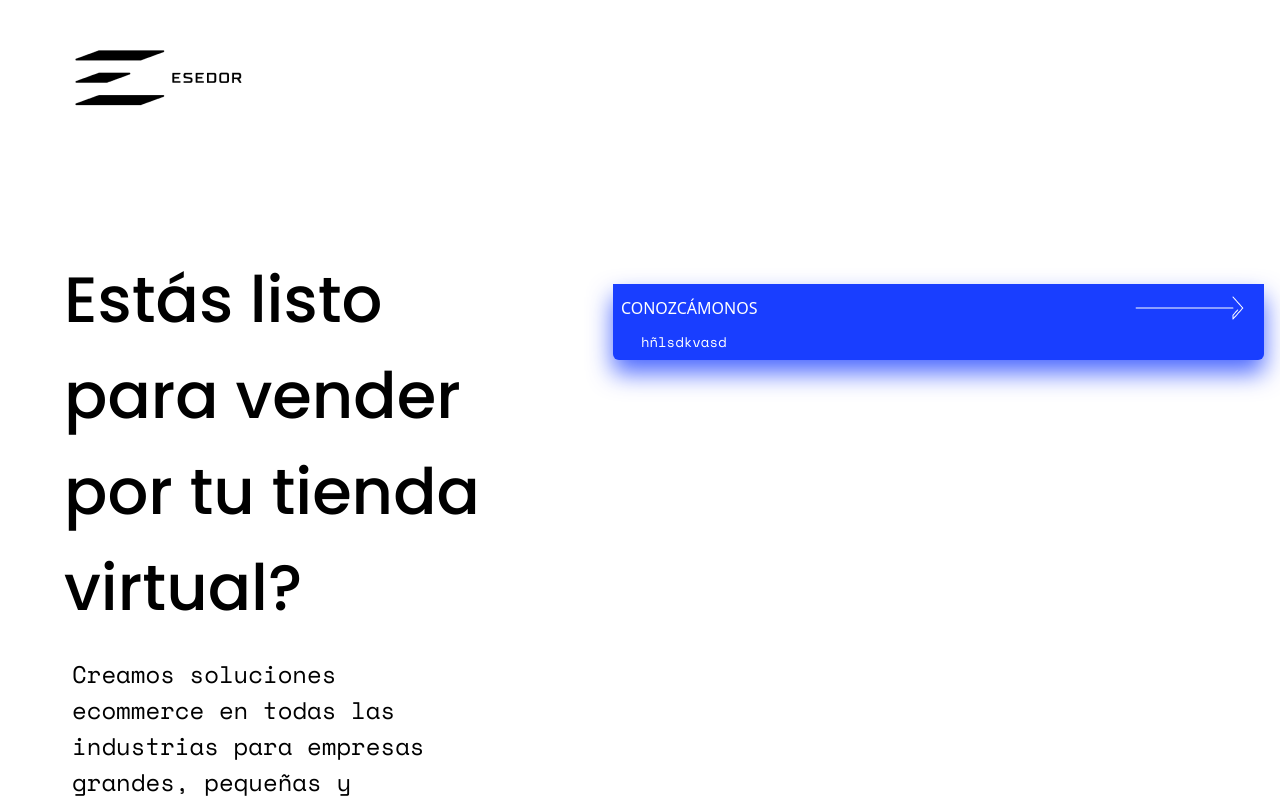
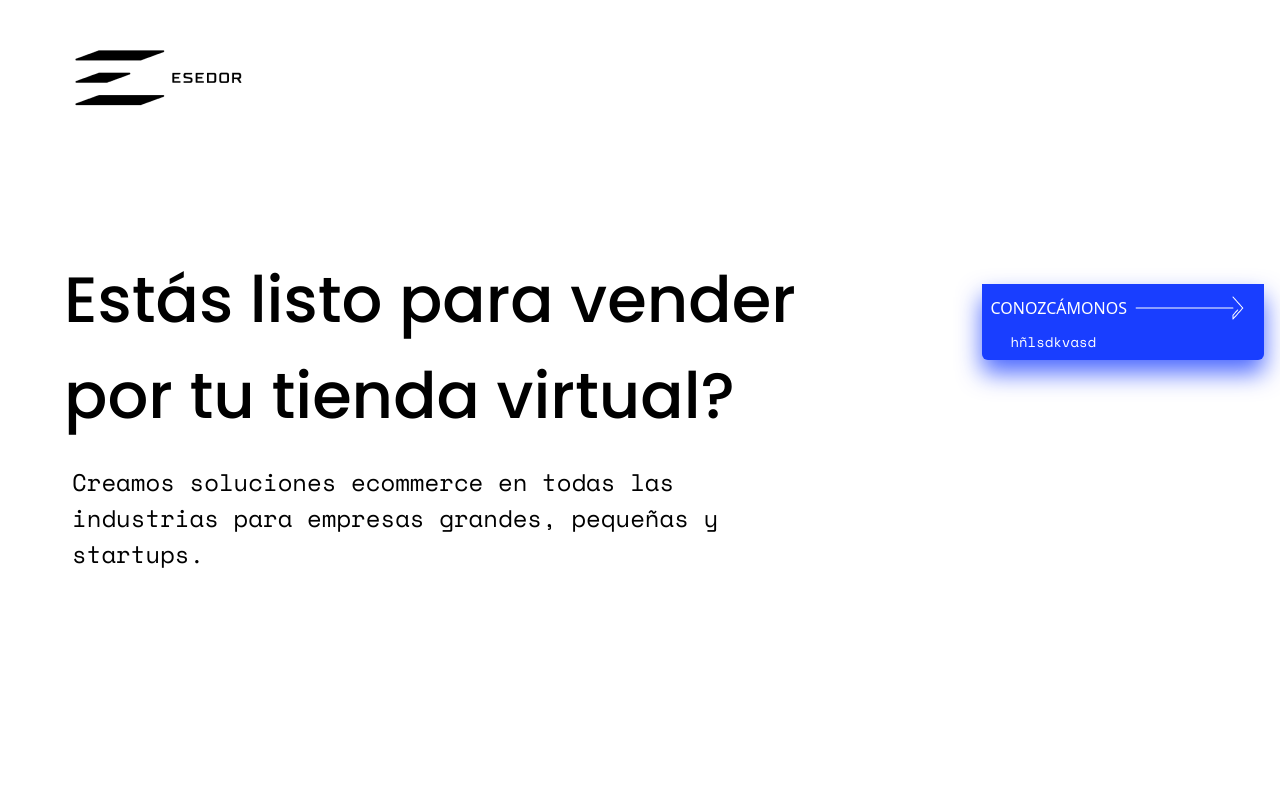
Before and after one commit to ZambranoBeicker/esedor_landingpage-web, a React (Create React App) app: page / in a window 1280 px wide. Shown: the top 800 px of the page. Built offline with nearby package versions, Linux system fonts and the light colour scheme.

Commit message:
Add medium responsive styles to hero

```diff
--- a/src/components/Hero.js
+++ b/src/components/Hero.js
@@ -17,7 +17,7 @@ const DynamicFlex = (props)=>{
     )
 }
 
-const InfoParagraph = ({info,textClass = 'text-xs md:text-2xl md:ml-2', containerClass = 'w-11/12 md:w-10/12 my-3 md:my-5'})=>{
+const InfoParagraph = ({info,textClass = 'text-xs sm:text-sm sm:pr-4 md:text-2xl md:ml-2', containerClass = 'w-11/12 md:w-10/12 my-3 md:my-5'})=>{
     return(
 
         <div className={containerClass}>
@@ -28,8 +28,8 @@ const InfoParagraph = ({info,textClass = 'text-xs md:text-2xl md:ml-2', containe
 
 const HeroInfo = (props)=>{
     return (
-        <div className="ml-4 md:ml-16 md:mr-20 md:w-8/12 md:pr-4">
-            <h1 className="text-2xl font-semibold md:text-6xl md:font-medium w-full">Estás listo para vender por tu tienda virtual?</h1>
+        <div className="ml-4 md:ml-16 md:mr-20 md:w-8/12 sm:pr-4">
+            <h1 className="text-2xl font-semibold sm:mb-4 sm:text-3xl lg:text-6xl md:font-medium w-full">Estás listo para vender por tu tienda virtual?</h1>
             <InfoParagraph info="Creamos soluciones ecommerce en todas las industrias para  empresas grandes, pequeñas y startups."/>
         </div>
     )
@@ -90,7 +90,8 @@ const data = [
   ]
 
   return(
-    <form className={formClass}>
+    <React.Fragment>
+      <form className={formClass + " sm:w-56"}>
         {data.map(({label},index)=>{
 
           return(
@@ -101,17 +102,20 @@ const data = [
           )
         })}
       </form>
+      <div className="w-full px-4">
+        <ArrowCta title="CONOZCÁMONOS" src="images/arrow_meet.png" containerClass="bg-blue py-1 pl-2 w-full rounded-b-md" adapt={true} info='hñlsdkvasd' cta="ml-1" textClass=' hidden'/>
+      </div>
+    </React.Fragment>
   )
 }
 
 const Hero = () =>{
 
     return(
-        <section className="h-screen md:flex md:pt-24 md:mb-32">
+        <section className="min-h-0 sm:flex sm:pt-16 sm:mb-24 md:pt-24 md:mb-32 md:h-screen">
             <HeroInfo />
+            <div>
               <HeroForm formClass="bg-black md:hidden min-h-0 mx-4 py-1 rounded-t-md"/>
-            <div className="w-full px-4">
-              <ArrowCta title="CONOZCÁMONOS" src="images/arrow_meet.png" containerClass="bg-blue py-1 pl-2 w-full rounded-b-md" adapt={true} info='hñlsdkvasd' cta="mx-1" textClass=' hidden'/>
             </div>
         </section>
     )
```
Lines whose indentation alone changed are shown as unchanged.
